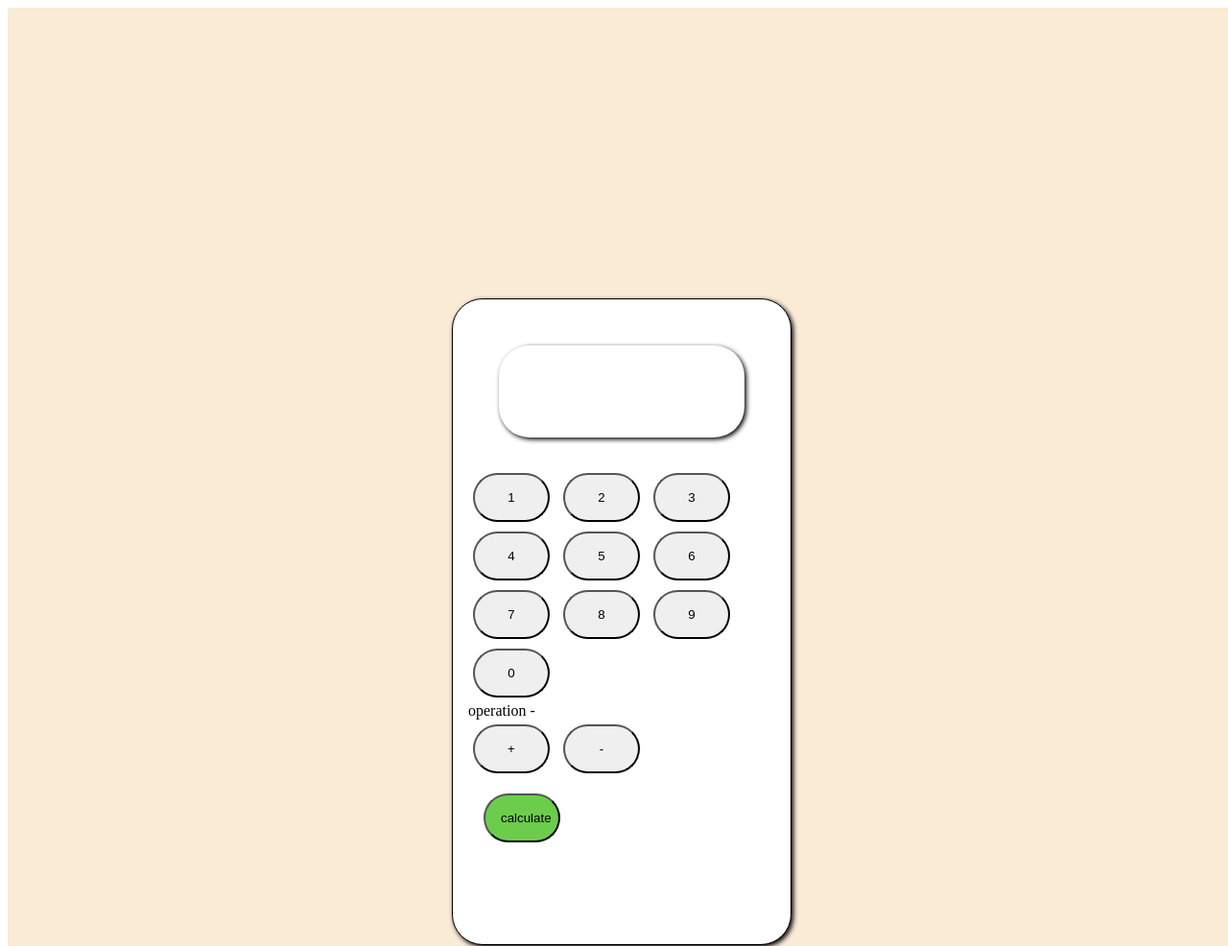
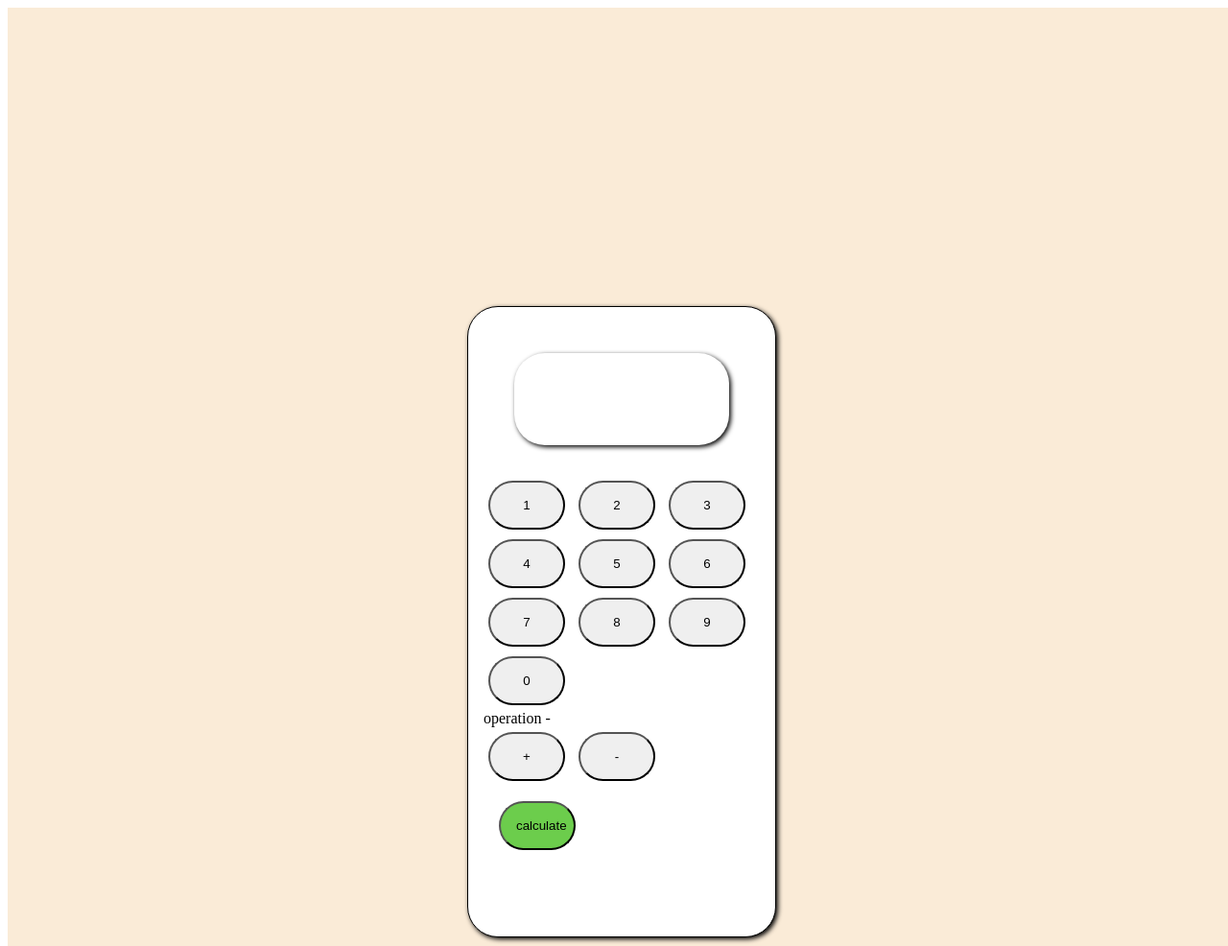
Before and after one commit to Saurabhkg03/calculator, a plain HTML site: page index.html in a window 1280 px wide. Shown: the top 986 px of the page at 96% size. Drawn offline with Linux system fonts and the light colour scheme.

Commit message:
Update style.css

```diff
--- a/style.css
+++ b/style.css
@@ -16,8 +16,8 @@
       min-height: 100vw;
 }
 .calculator{
-    width: 20rem;
-    height: 40rem;
+    width: 18rem;
+    height: 39rem;
     border: 1px solid black;
     background-color: white;
     border-radius: 2rem;
@@ -56,3 +56,8 @@ button{
     margin: 1rem;
     background-color: rgb(108, 205, 76);
 }
+
+//#delete{
+    margin: 1rem;
+    background-color: rgb(108, 205, 76);
+}
```
